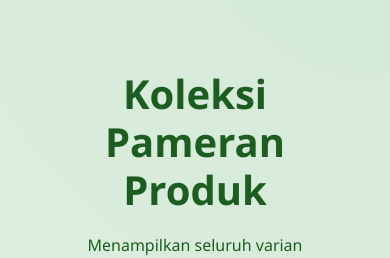
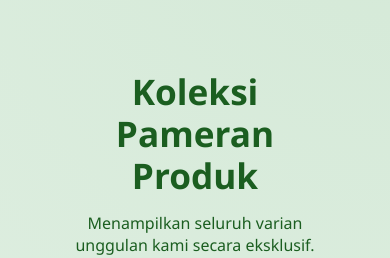
Before and after one commit to Valentio231/website-sai, a React (Vite) app in the folder frontend-sinar-anugerah/: page /produk in a window 390 px wide. Shown: the part 130-388 px from the top of the page. Built offline with nearby package versions, Linux system fonts and the light colour scheme.

Commit message:
perbaikan tampilan mobile

```diff
--- a/frontend-sinar-anugerah/src/App.css
+++ b/frontend-sinar-anugerah/src/App.css
@@ -1041,30 +1041,42 @@ body {
 
 
 
-/* ================= RESPONSIVE PRODUK ================= */
+/* ================= RESPONSIVE PRODUK (FIXED) ================= */
 
 @media (max-width: 1200px) {
   .grid-layout {
-    grid-template-columns: repeat(3, 1fr); /* 3 kolom untuk layar medium */
+    grid-template-columns: repeat(3, 1fr);
   }
 }
 
 @media (max-width: 992px) {
   .grid-layout {
-    grid-template-columns: repeat(2, 1fr); /* 2 kolom untuk tablet */
+    grid-template-columns: repeat(2, 1fr);
   }
   .hero-content {
     flex-direction: column;
     text-align: center;
+    gap: 30px;
+  }
+  .products-hero-section {
+    padding: 100px 5% 40px; /* Kurangi padding samping di tablet */
   }
 }
 
 @media (max-width: 600px) {
   .grid-layout {
-    grid-template-columns: 1fr; /* 1 kolom untuk HP */
+    grid-template-columns: 1fr;
+    gap: 20px;
   }
   .hero-text-box h1 {
-    font-size: 2.5rem;
+    font-size: 2.2rem; /* Ukuran ideal untuk HP */
+    margin-bottom: 15px;
+  }
+  .product-image-frame {
+    height: 250px;
+  }
+  .search-wrapper-hero {
+    max-width: 100%; /* Search bar jadi selebar layar HP */
   }
 }
 
```
